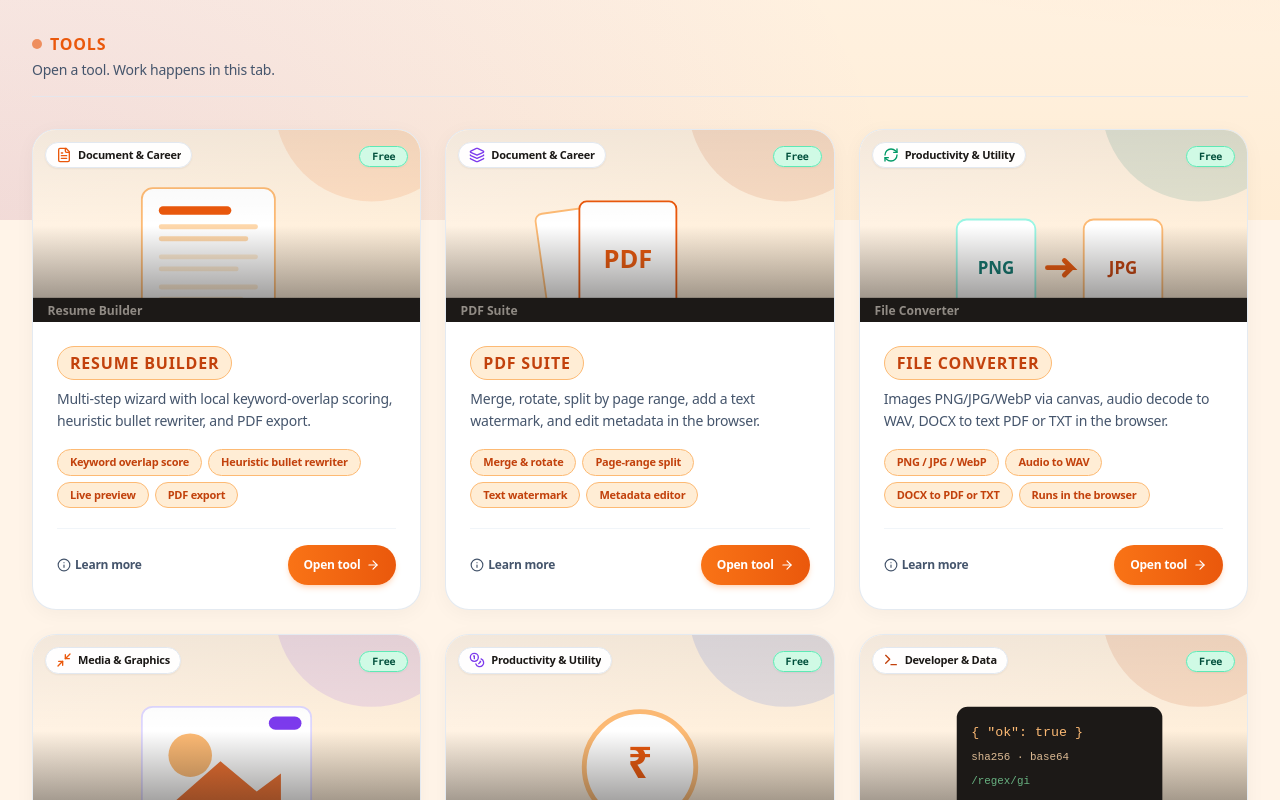
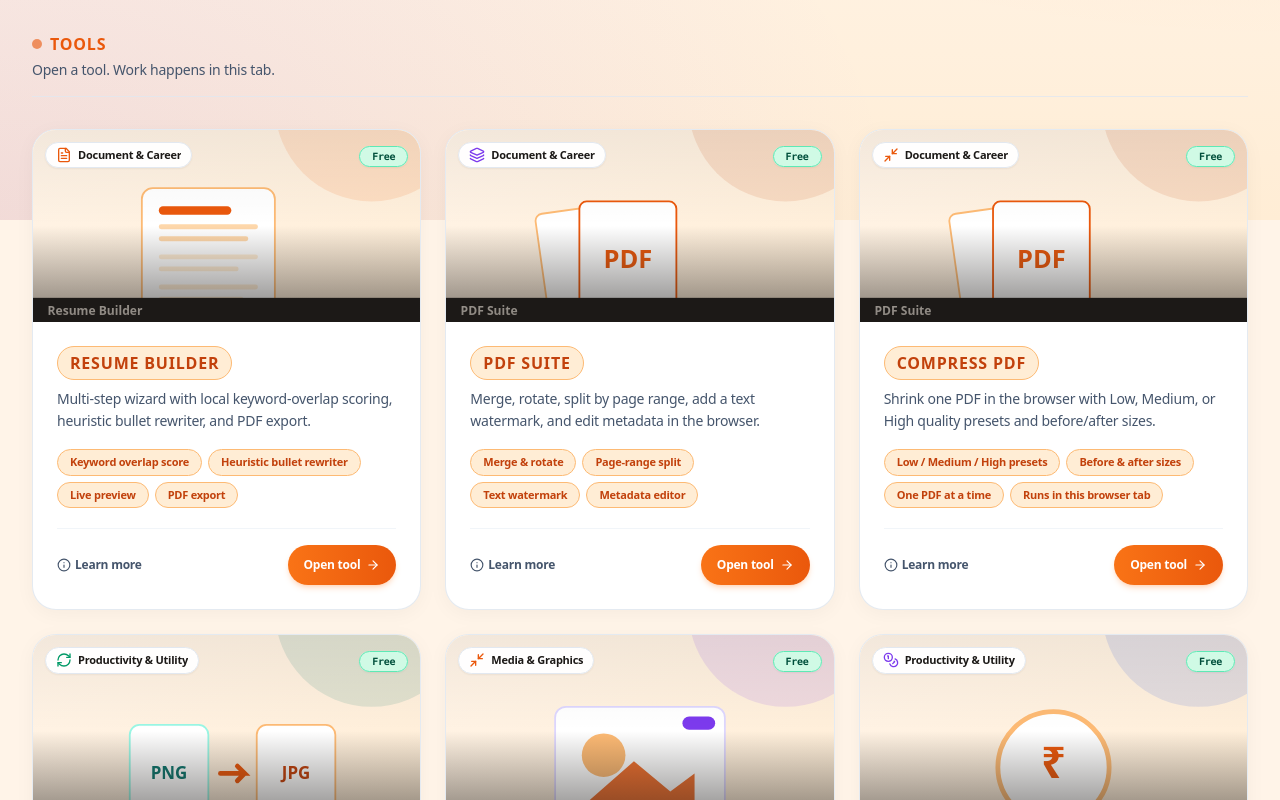
Before and after one commit to Sourendas/OmniCraft-Studio, a React (Vite) app: page / in a window 1280 px wide. Shown: the part 580-1380 px from the top of the page. Built offline with nearby package versions, Linux system fonts and the light colour scheme.

Commit message:
feat(pdf): add compress-pdf tool card to toolsData

```diff
--- a/src/data/toolsData.ts
+++ b/src/data/toolsData.ts
@@ -30,6 +30,21 @@ export const TOOLS_DATA: ToolItem[] = [
     image: '/tools/pdf-suite.svg',
     screenshotAlt: 'PDF Suite card illustration',
     howItWorks: ['Drop PDF files into the page', 'Merge, rotate, or enter a page range to split', 'Add a text watermark and metadata, then export']
+  },
+  {
+    id: 'compress-pdf',
+    name: 'Compress PDF',
+    category: 'Document & Career',
+    description: 'Shrink one PDF in the browser with Low, Medium, or High quality presets and before/after sizes.',
+    detailedDescription: 'Render one PDF page at a time in this browser tab, rebuild it as a JPEG-image PDF, compare original and output bytes, and download the smaller result when there is a saving. Text-heavy or already-compressed PDFs may not shrink; v1 rasterizes pages, so text is not guaranteed to stay selectable. No upload API.',
+    route: '/compress-pdf',
+    iconName: 'Minimize2',
+    badge: 'Free',
+    gradient: 'from-violet-500/20 via-orange-500/10 to-amber-500/20',
+    highlights: ['Low / Medium / High presets', 'Before & after sizes', 'One PDF at a time', 'Runs in this browser tab'],
+    image: '/tools/pdf-suite.svg',
+    screenshotAlt: 'Compress PDF card illustration',
+    howItWorks: ['Drop one PDF into the browser tool', 'Choose a compression preset and wait while pages render locally', 'Compare sizes, then download the smaller result or the original when there are no savings']
   },
   {
     id: 'file-converter',
```
